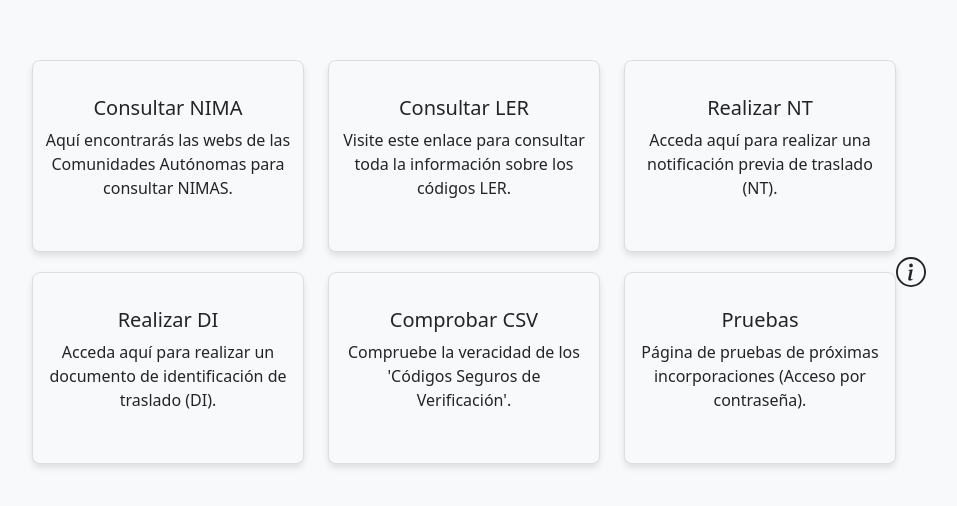
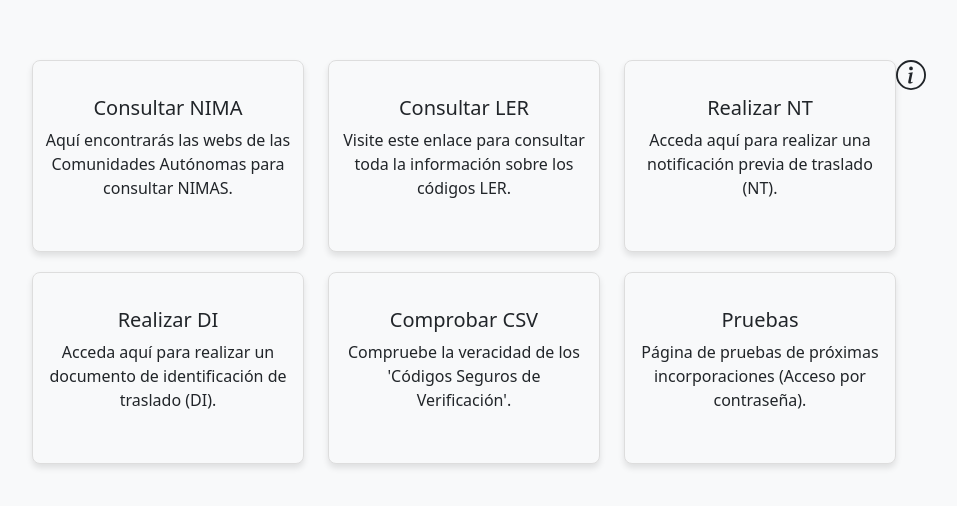
Before and after one commit to xPachuS/pruebasLER, a plain HTML site: page index.html in a window 1280 px wide. Shown: the part 128-634 px from the top of the page, without its empty margins (161-1118 px from the left). Drawn offline with nearby package versions, Linux system fonts and the light colour scheme.

Commit message:
Update styleinicio.css

```diff
--- a/css/styleinicio.css
+++ b/css/styleinicio.css
@@ -19,9 +19,6 @@ body a {
     width: 100%;
     padding: 20px;
     display: flex;
-    justify-content: center; /* Centrado horizontal */
-    align-items: center;    /* Centrado vertical */
-    text-align: center;     /* Centrado del texto si es necesario */
 }
 
 /* Filas */
```
